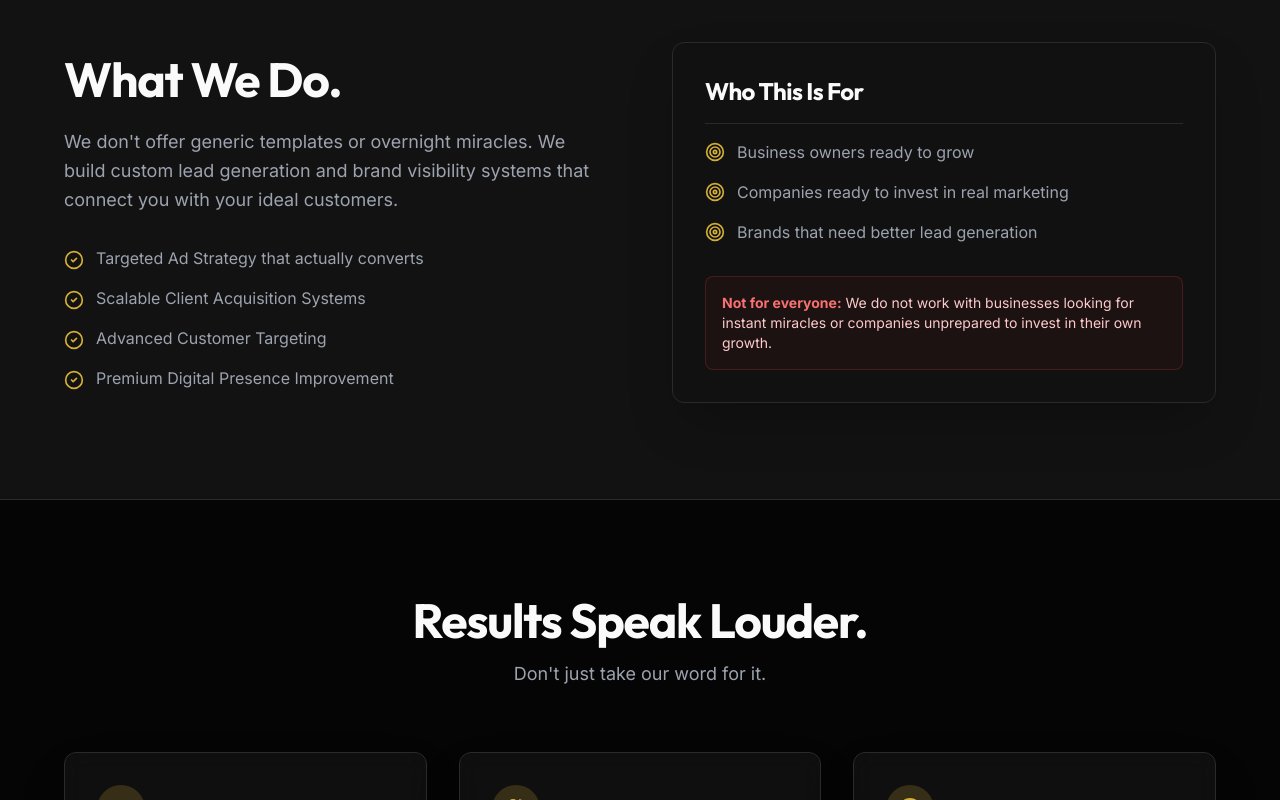
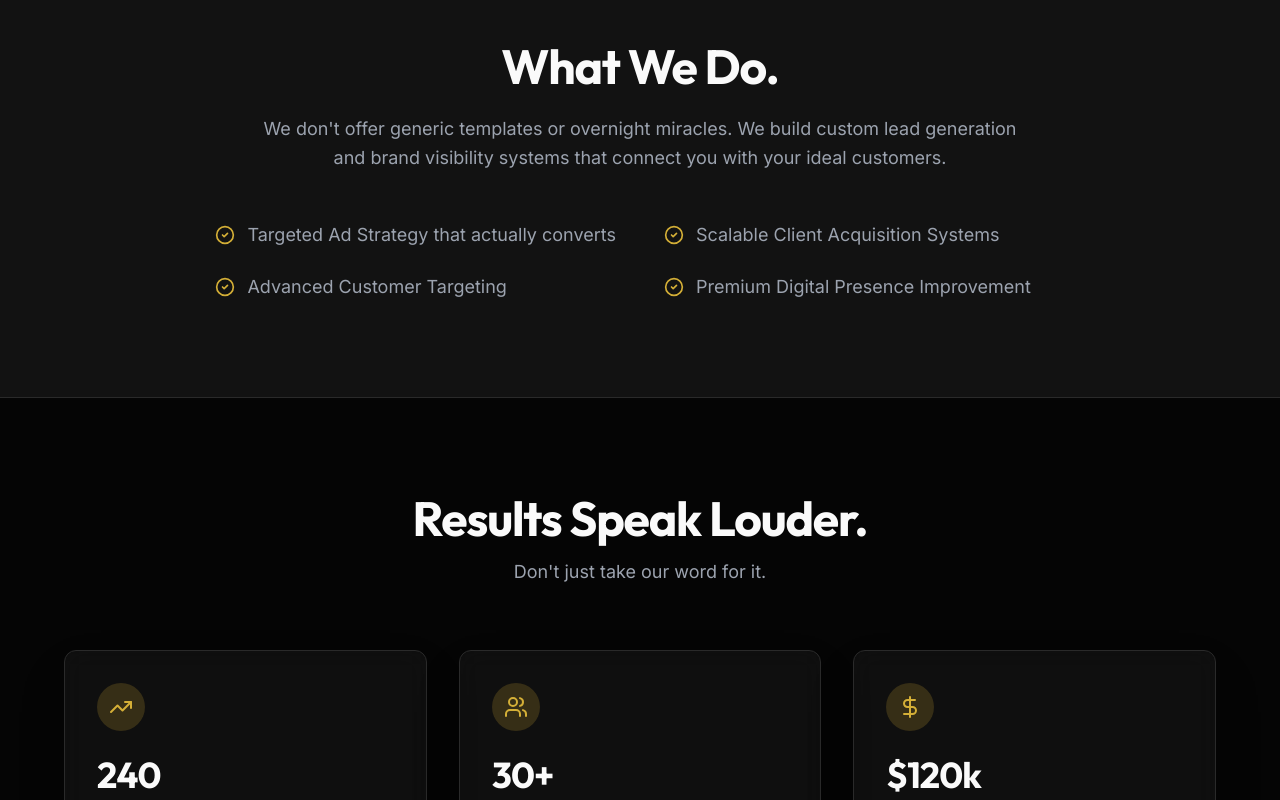
Before and after one commit to AntonioSantos1876/marketing, a Next.js app: page / in a window 1280 px wide. Shown: the part 840-1640 px from the top of the page. Built offline with nearby package versions, Linux system fonts and the light colour scheme.

Commit message:
Simplify application form and fix landing page icons/imports

```diff
--- a/app/apply/page.tsx
+++ b/app/apply/page.tsx
@@ -26,7 +26,7 @@ export default function ApplyPage() {
     current_challenge: "",
     goals: "",
     monthly_budget: "$1,000 - $3,000",
-    ready_to_start: "ASAP",
+    ready_to_start: "Immediately",
     worked_with_agency_before: "No",
     why_good_fit: "",
     preferred_contact_method: "Email",
@@ -39,7 +39,7 @@ export default function ApplyPage() {
 
   const nextStep = () => {
     // Basic validation before moving to next step
-    if (step === 1 && (!formData.full_name || !formData.email || !formData.business_name)) {
+    if (step === 1 && (!formData.full_name || !formData.email)) {
       setError("Please fill out all required fields to continue.");
       return;
     }
@@ -114,26 +114,18 @@ export default function ApplyPage() {
                   <input required type="text" value={formData.full_name} onChange={(e: any) => updateForm('full_name', e.target.value)} className="w-full bg-background border border-border rounded p-3 text-foreground focus:border-primary outline-none" />
                 </div>
                 <div>
-                  <label className="block text-sm text-muted-foreground mb-1">Business Name *</label>
-                  <input required type="text" value={formData.business_name} onChange={(e: any) => updateForm('business_name', e.target.value)} className="w-full bg-background border border-border rounded p-3 text-foreground focus:border-primary outline-none" />
-                </div>
-                <div>
                   <label className="block text-sm text-muted-foreground mb-1">Email Address *</label>
                   <input required type="email" value={formData.email} onChange={(e: any) => updateForm('email', e.target.value)} className="w-full bg-background border border-border rounded p-3 text-foreground focus:border-primary outline-none" />
                 </div>
-                <div>
+                <div className="md:col-span-2">
                   <label className="block text-sm text-muted-foreground mb-1">Phone Number</label>
                   <input type="tel" value={formData.phone} onChange={(e: any) => updateForm('phone', e.target.value)} className="w-full bg-background border border-border rounded p-3 text-foreground focus:border-primary outline-none" />
-                </div>
-                <div className="md:col-span-2">
-                  <label className="block text-sm text-muted-foreground mb-1">Website or Social Media Link</label>
-                  <input type="url" value={formData.website_or_social} onChange={(e: any) => updateForm('website_or_social', e.target.value)} className="w-full bg-background border border-border rounded p-3 text-foreground focus:border-primary outline-none" />
                 </div>
               </div>
             </div>
           )}
 
-          {/* STEP 2: Business & Challenges */}
+          {/* STEP 2: Business Info */}
           {step === 2 && (
             <div className="space-y-4 animate-in fade-in slide-in-from-bottom-4">
               <h2 className="text-xl font-semibold mb-4 border-b border-border pb-2">2. Your Business</h2>
@@ -141,48 +133,26 @@ export default function ApplyPage() {
                 <label className="block text-sm text-muted-foreground mb-1">Industry</label>
                 <input type="text" value={formData.industry} onChange={(e: any) => updateForm('industry', e.target.value)} className="w-full bg-background border border-border rounded p-3 text-foreground focus:border-primary outline-none" />
               </div>
-              <div>
-                <label className="block text-sm text-muted-foreground mb-1">What service are you interested in?</label>
-                <select value={formData.interested_service} onChange={(e: any) => updateForm('interested_service', e.target.value)} className="w-full bg-background border border-border rounded p-3 text-foreground focus:border-primary outline-none">
-                  <option>Lead Generation</option>
-                  <option>Ad Strategy</option>
-                  <option>Brand Visibility</option>
-                  <option>Full Growth System</option>
-                  <option>Other / Not Sure</option>
-                </select>
-              </div>
-              <div>
-                <label className="block text-sm text-muted-foreground mb-1">Describe your business briefly</label>
-                <textarea rows={3} value={formData.business_description} onChange={(e: any) => updateForm('business_description', e.target.value)} className="w-full bg-background border border-border rounded p-3 text-foreground focus:border-primary outline-none" />
-              </div>
-              <div>
-                <label className="block text-sm text-muted-foreground mb-1">What marketing challenge are you currently facing? *</label>
-                <textarea required rows={3} value={formData.current_challenge} onChange={(e: any) => updateForm('current_challenge', e.target.value)} className="w-full bg-background border border-border rounded p-3 text-foreground focus:border-primary outline-none" />
-              </div>
-              <div>
-                <label className="block text-sm text-muted-foreground mb-1">What are you hoping to achieve?</label>
-                <textarea rows={2} value={formData.goals} onChange={(e: any) => updateForm('goals', e.target.value)} className="w-full bg-background border border-border rounded p-3 text-foreground focus:border-primary outline-none" />
-              </div>
             </div>
           )}
 
-          {/* STEP 3: Logistics */}
+          {/* STEP 3: Revenue Info */}
           {step === 3 && (
             <div className="space-y-4 animate-in fade-in slide-in-from-bottom-4">
-              <h2 className="text-xl font-semibold mb-4 border-b border-border pb-2">3. Timeline & Budget</h2>
+              <h2 className="text-xl font-semibold mb-4 border-b border-border pb-2">3. Revenue per month</h2>
               <div>
-                <label className="block text-sm text-muted-foreground mb-1">Approximate monthly marketing budget?</label>
+                <label className="block text-sm text-muted-foreground mb-1">Approximate monthly revenue?</label>
                 <select value={formData.monthly_budget} onChange={(e: any) => updateForm('monthly_budget', e.target.value)} className="w-full bg-background border border-border rounded p-3 text-foreground focus:border-primary outline-none">
-                  <option>Under $1,000</option>
-                  <option>$1,000 - $3,000</option>
-                  <option>$3,000 - $10,000</option>
-                  <option>$10,000+</option>
+                  <option>Under $10,000</option>
+                  <option>$10,000 - $30,000</option>
+                  <option>$30,000 - $100,000</option>
+                  <option>$100,000+</option>
                 </select>
               </div>
               <div>
                 <label className="block text-sm text-muted-foreground mb-1">How soon are you ready to start?</label>
                 <select value={formData.ready_to_start} onChange={(e: any) => updateForm('ready_to_start', e.target.value)} className="w-full bg-background border border-border rounded p-3 text-foreground focus:border-primary outline-none">
-                  <option>ASAP</option>
+                  <option>Immediately</option>
                   <option>In 1-2 weeks</option>
                   <option>Within a month</option>
                   <option>Just researching</option>
--- a/app/page.tsx
+++ b/app/page.tsx
@@ -1,5 +1,5 @@
 import Link from "next/link";
-import { ArrowRight, CheckCircle2, TrendingUp, Users, Target, ShieldCheck } from "lucide-react";
+import { ArrowRight, CheckCircle2, TrendingUp, Users, ShieldCheck, DollarSign } from "lucide-react";
 
 export default function LandingPage() {
   return (
@@ -39,14 +39,13 @@ export default function LandingPage() {
       </section>
 
       {/* 2. SHORT DESCRIPTION / OFFER SECTION */}
-      <section className="w-full py-24 px-4 md:px-8 bg-card border-y border-border">
-        <div className="max-w-6xl mx-auto grid grid-cols-1 md:grid-cols-2 gap-16 items-center">
-          <div>
+      <section className="w-full py-24 px-4 md:px-8 bg-card border-y border-border text-center">
+        <div className="max-w-4xl mx-auto flex flex-col items-center">
           <h2 className="text-3xl md:text-5xl font-bold mb-6">What We Do.</h2>
-            <p className="text-lg text-muted-foreground mb-8 leading-relaxed">
+          <p className="text-lg text-muted-foreground mb-12 leading-relaxed max-w-3xl">
             We don't offer generic templates or overnight miracles. We build custom lead generation and brand visibility systems that connect you with your ideal customers.
           </p>
-            <ul className="space-y-4">
+          <ul className="grid grid-cols-1 md:grid-cols-2 gap-x-12 gap-y-6 text-left">
             {[
               "Targeted Ad Strategy that actually converts",
               "Scalable Client Acquisition Systems",
@@ -55,25 +54,10 @@ export default function LandingPage() {
             ].map((item, i) => (
               <li key={i} className="flex items-start gap-3">
                 <CheckCircle2 className="text-primary shrink-0 mt-1" size={20} />
-                  <span className="text-muted-foreground">{item}</span>
+                <span className="text-muted-foreground text-lg">{item}</span>
               </li>
             ))}
           </ul>
-          </div>
-
-          <div className="glass-card flex flex-col justify-center">
-            <h3 className="text-2xl font-bold mb-4 border-b border-border pb-4">Who This Is For</h3>
-            <ul className="space-y-4 text-muted-foreground">
-              <li className="flex items-center gap-3"><Target className="text-primary" size={20} /> Business owners ready to grow</li>
-              <li className="flex items-center gap-3"><Target className="text-primary" size={20} /> Companies ready to invest in real marketing</li>
-              <li className="flex items-center gap-3"><Target className="text-primary" size={20} /> Brands that need better lead generation</li>
-            </ul>
-            <div className="mt-8 p-4 bg-red-900/10 border border-red-500/20 rounded-lg">
-              <p className="text-sm text-red-200">
-                <span className="font-bold text-red-400">Not for everyone:</span> We do not work with businesses looking for instant miracles or companies unprepared to invest in their own growth.
-              </p>
-            </div>
-          </div>
         </div>
       </section>
 
@@ -91,7 +75,7 @@ export default function LandingPage() {
               <div className="w-12 h-12 bg-primary/20 rounded-full flex items-center justify-center mb-6">
                 <TrendingUp className="text-primary" size={24} />
               </div>
-              <h4 className="text-4xl font-bold text-foreground mb-2">+240%</h4>
+              <h4 className="text-4xl font-bold text-foreground mb-2">240</h4>
               <p className="text-muted-foreground font-medium mb-4">Increased inquiries in 30 days</p>
               <p className="text-sm text-muted-foreground/80 italic">"They completely transformed how we capture leads. The quality of prospects is night and day."</p>
               <div className="mt-4 pt-4 border-t border-border flex items-center gap-3">
@@ -108,7 +92,7 @@ export default function LandingPage() {
               <div className="w-12 h-12 bg-primary/20 rounded-full flex items-center justify-center mb-6">
                 <Users className="text-primary" size={24} />
               </div>
-              <h4 className="text-4xl font-bold text-foreground mb-2">50+</h4>
+              <h4 className="text-4xl font-bold text-foreground mb-2">30+</h4>
               <p className="text-muted-foreground font-medium mb-4">Qualified leads per week</p>
               <p className="text-sm text-muted-foreground/80 italic">"We had to pause our ads because we got too many highly qualified calls. Best problem to have."</p>
               <div className="mt-4 pt-4 border-t border-border flex items-center gap-3">
@@ -123,7 +107,7 @@ export default function LandingPage() {
             {/* Stat Card 3 */}
             <div className="glass-card hover:bg-card-hover transition-colors">
               <div className="w-12 h-12 bg-primary/20 rounded-full flex items-center justify-center mb-6">
-                <Target className="text-primary" size={24} />
+                <DollarSign className="text-primary" size={24} />
               </div>
               <h4 className="text-4xl font-bold text-foreground mb-2">$120k</h4>
               <p className="text-muted-foreground font-medium mb-4">Added revenue in Q1</p>
```
Lines whose indentation alone changed are shown as unchanged.
